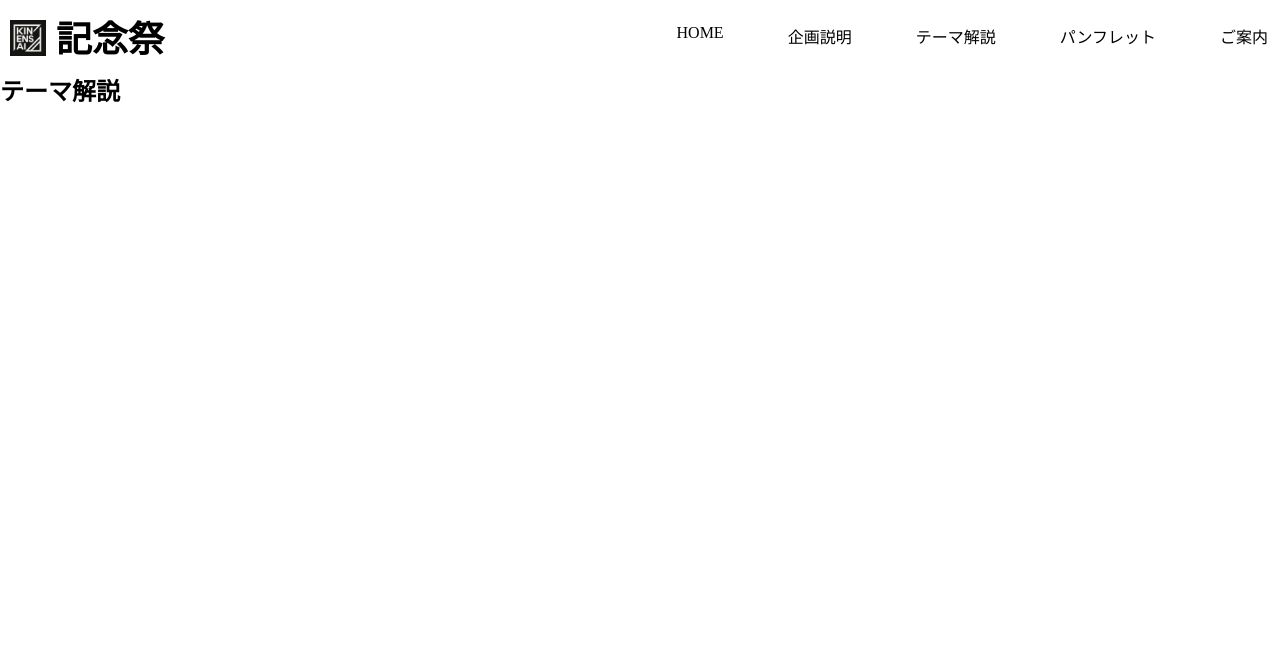
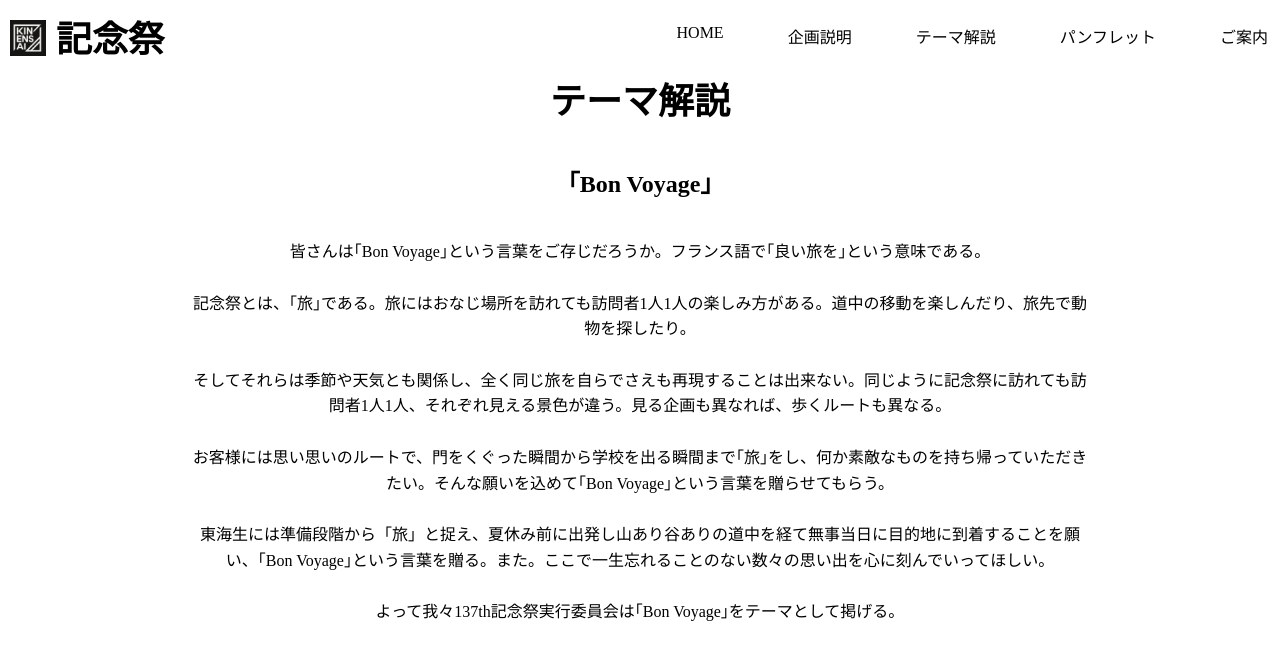
Before and after one commit to mizu2256/kinensai-137th-HP, a plain HTML site: page page/theme/theme.html in a window 1280 px wide. Drawn offline with Linux system fonts and the light colour scheme.

Commit message:
themeの編集・header画像の変更

```diff
--- a/kinensai-137th/assets/css/components/header.css
+++ b/kinensai-137th/assets/css/components/header.css
@@ -41,8 +41,8 @@ header {
 }
 
 .header-con .main-logo a img {
-  width: 36px;
-  height: 39px;
+  width: 48px;
+  height: 48px;
   padding-top: 3px;
 }
 
--- a/page/theme/theme.css
+++ b/page/theme/theme.css
@@ -14,3 +14,33 @@
 }
 
 /* ここから編集 */
+.spacer {
+  display: block;
+  height: 26px;
+}
+
+
+#theme {
+  min-height: 615px;
+}
+
+.theme-con {
+  max-width: 1215px;
+  width: 70%;
+  margin: 0 auto;
+  text-align: center;
+}
+
+.theme-info h1 {
+  font-size: var(--MtFont);
+}
+
+.theme-info h2 {
+  font-size: var(--XStFont);
+  padding: 40px 0;
+}
+
+.theme-info p {
+  font-size: var(--SbFont);
+  line-height: 160%;
+}
--- a/page/theme/theme.html
+++ b/page/theme/theme.html
@@ -43,7 +43,11 @@
         <section id="theme">
             <div class="wrapper">
                 <div class="theme-con">
-                    <h1>テーマ解説</h1>
+                    <div class="theme-info">
+                        <h1>テーマ解説</h1>
+                        <h2>｢Bon Voyage｣ </h2>
+                        <p>皆さんは｢Bon Voyage｣という言葉をご存じだろうか。フランス語で｢良い旅を｣という意味である。<span class="spacer"></span>記念祭とは、｢旅｣である。旅にはおなじ場所を訪れても訪問者1人1人の楽しみ方がある。道中の移動を楽しんだり、旅先で動物を探したり。<span class="spacer"></span>そしてそれらは季節や天気とも関係し、全く同じ旅を自らでさえも再現することは出来ない。同じように記念祭に訪れても訪問者1人1人、それぞれ見える景色が違う。見る企画も異なれば、歩くルートも異なる。<span class="spacer"></span>お客様には思い思いのルートで、門をくぐった瞬間から学校を出る瞬間まで｢旅｣をし、何か素敵なものを持ち帰っていただきたい。そんな願いを込めて｢Bon Voyage｣という言葉を贈らせてもらう。<span class="spacer"></span>東海生には準備段階から「旅」と捉え、夏休み前に出発し山あり谷ありの道中を経て無事当日に目的地に到着することを願い、｢Bon Voyage｣という言葉を贈る。また。ここで一生忘れることのない数々の思い出を心に刻んでいってほしい。<span class="spacer"></span>よって我々137th記念祭実行委員会は｢Bon Voyage｣をテーマとして掲げる。</p>
+                    </div>
                 </div>
             </div>
         </section>
```
Also changed, not shown: kinensai-137th/assets/pictures/logo.png.
